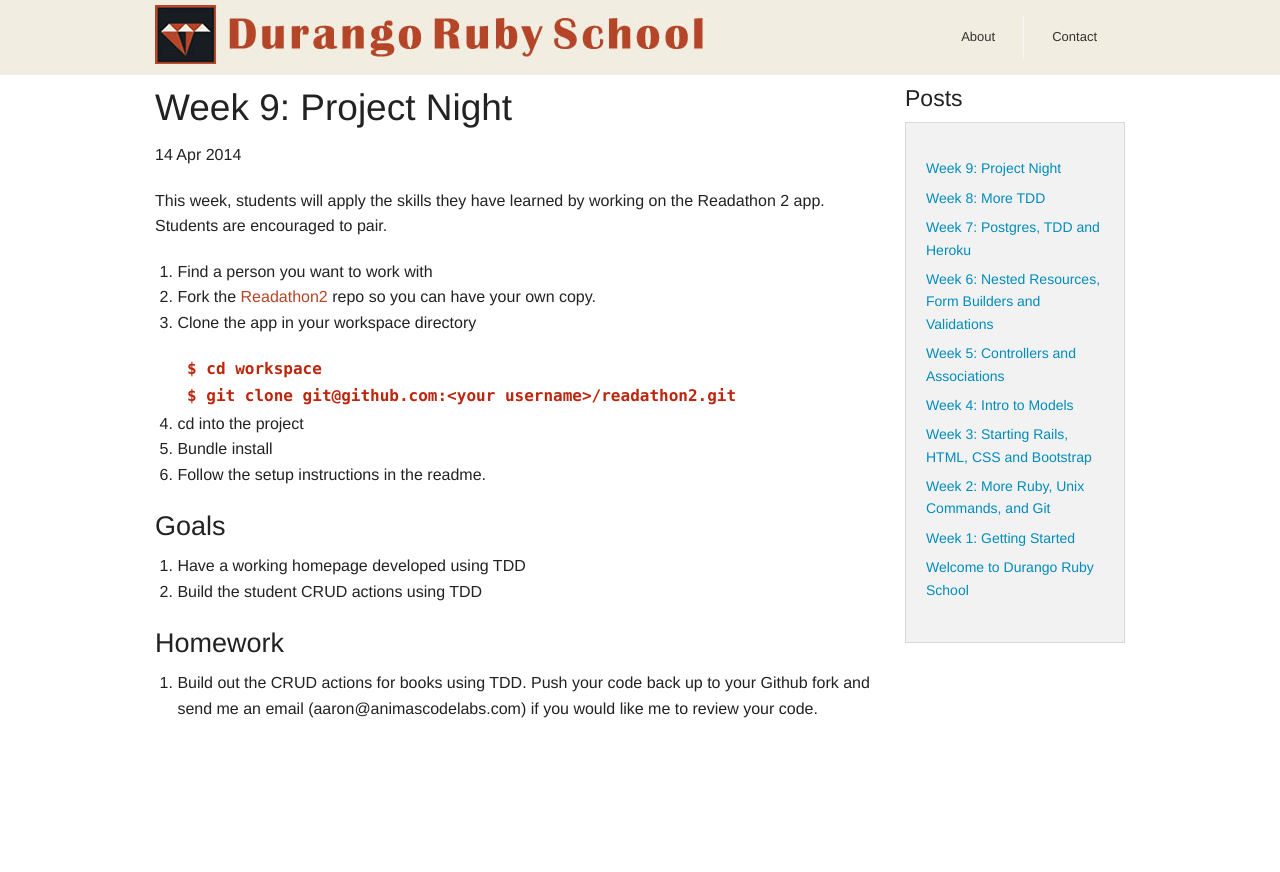
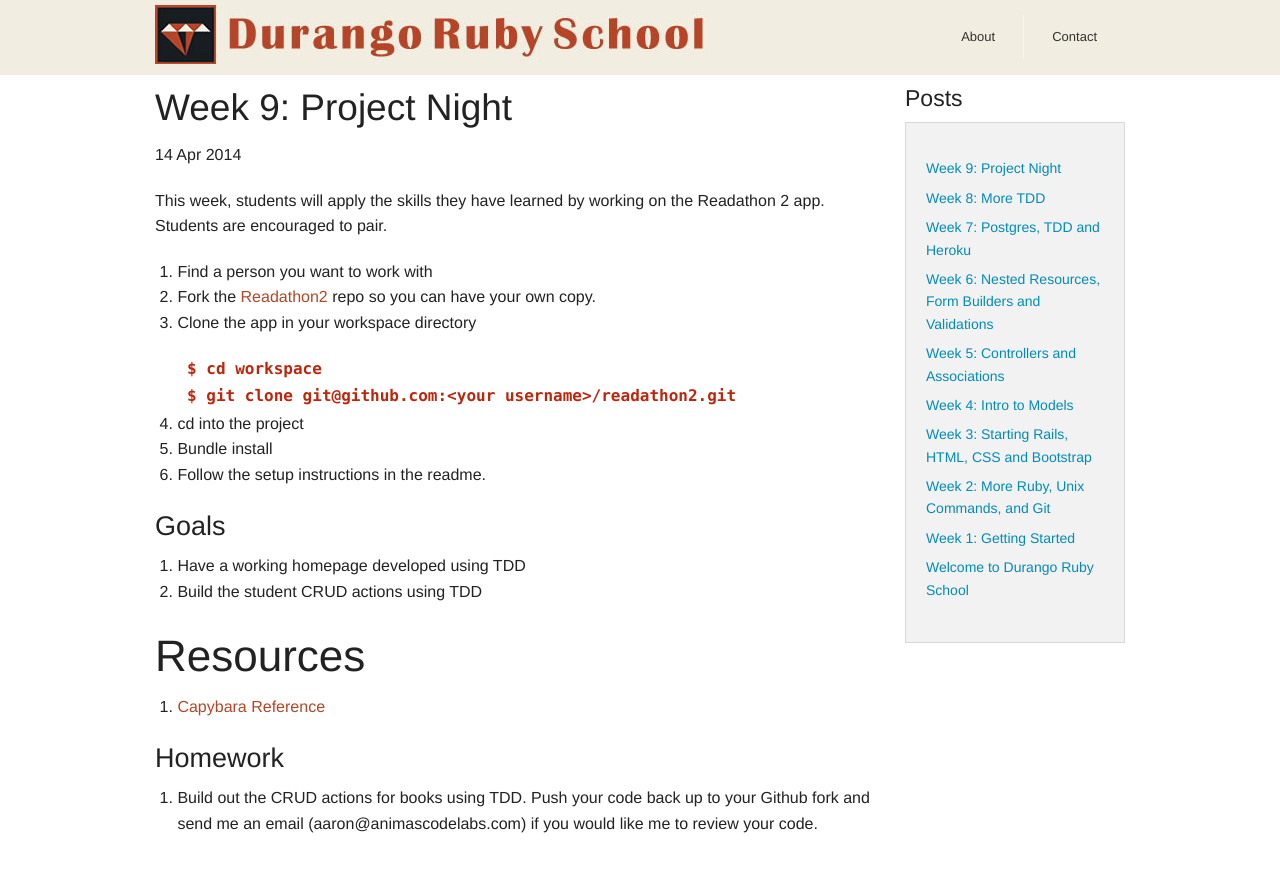
Before and after one commit to durango-ruby-school/durango-ruby-school.github.io, a Jekyll site: the page built from _posts/2014-04-14-project-night.md, in a window 1280 px wide. Shown: the top 872 px of the page. Built offline with Jekyll 4.4.1, drawn with Linux system fonts in a browser that asks for light colours; Markdown is read by kramdown in place of the engine named in the settings.

Commit message:
Add capybara link

```diff
--- a/_posts/2014-04-14-project-night.md
+++ b/_posts/2014-04-14-project-night.md
@@ -26,6 +26,10 @@ encouraged to pair.
 1. Have a working homepage developed using TDD
 2. Build the student CRUD actions using TDD
 
+#Resources
+
+1. [Capybara Reference][2]
+
 ### Homework
 
 1. Build out the CRUD actions for books using TDD. Push your code back up to your Github fork and
```
Also changed, not shown: other parts of _posts/2014-04-14-project-night.md (+1 -0 lines).
